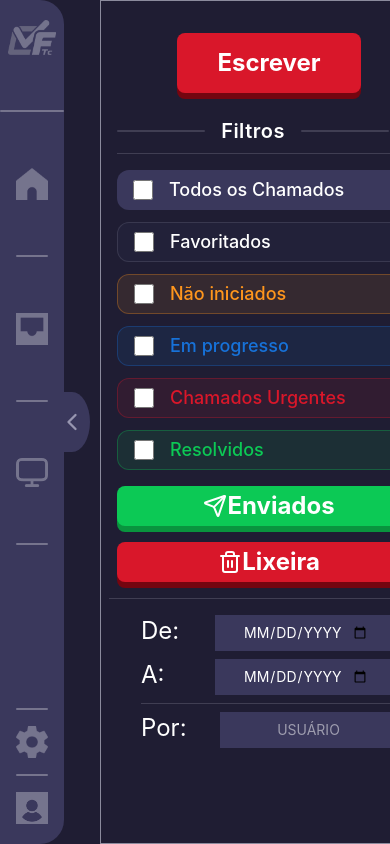
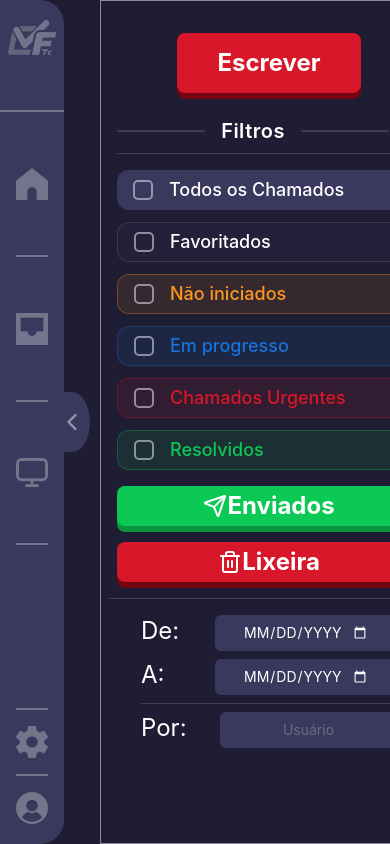
Before and after one commit to enzomlfiec/Fiec-Taskcall, a React (Vite) app in the folder src/frontend/: page /inbox in a window 390 px wide. Shown: the top 844 px of the page. Built offline with nearby package versions, Linux system fonts and the light colour scheme.

Commit message:
Feito a responsividade do Natan e também a tela de Usuario junto de estilização de checkbox

```diff
--- a/src/frontend/src/App.jsx
+++ b/src/frontend/src/App.jsx
@@ -18,7 +18,7 @@ function App() {
   const [collapsed, setCollapsed] = React.useState(false)
 
   return (
-    <>
+    <div className="scheme-dark">
       {
         <Routes>
 
@@ -65,7 +65,7 @@ function App() {
         </Routes>
       }
 
-    </>
+    </div>
   );
 }
 export default App;
--- a/src/frontend/src/components/Chamado/Inbox/Filtros.jsx
+++ b/src/frontend/src/components/Chamado/Inbox/Filtros.jsx
@@ -13,28 +13,28 @@ const Filtros = ({ filtrosSelecionados, setFiltrosSelecionados }) => {
     { id: "resolvidos", label: "Resolvidos", corCheck: "sec-verde", bg: "bg-sec-verde/10 border border-sec-verde/30 text-sec-verde" },
   ];
 
-  function handleFiltros (id) {
+  function handleFiltros(id) {
     if (id === "todos") {
       setFiltrosSelecionados([]);
       return;
     }
-     if (filtrosSelecionados.includes(id)) {
+    if (filtrosSelecionados.includes(id)) {
       setFiltrosSelecionados(
         filtrosSelecionados.filter((filtro) => filtro !== id)
       )
-     } else {
+    } else {
       setFiltrosSelecionados([
         ...filtrosSelecionados,
         id
       ])
-     }
+    }
   }
 
   return (
     <div className="w-full flex flex-col px-4 text-pri">
 
       {/*Abrir e fechar o Filtro*/}
-      <button  onClick={() => setAberto(!aberto)}  className="w-full flex items-center justify-between py-2 mb-4 border-b border-borda/30 cursor-pointer hover:opacity-80 transition-opacity">
+      <button onClick={() => setAberto(!aberto)} className="w-full flex items-center justify-between py-2 mb-4 border-b border-borda/30 cursor-pointer hover:opacity-80 transition-opacity">
 
         <div className="flex-1 h-0.5 bg-borda/30 rounded-2xl"></div>
 
@@ -69,10 +69,10 @@ const Filtros = ({ filtrosSelecionados, setFiltrosSelecionados }) => {
               type="checkbox"
               checked={
                 item.id === "todos"
-                ? filtrosSelecionados.lenght === 0 : filtrosSelecionados.includes(item.id)
+                  ? filtrosSelecionados.lenght === 0 : filtrosSelecionados.includes(item.id)
               }
               onChange={() => handleFiltros(item.id)}
-              className="w-5 h-5 rounded border-borda/60 text-accent focus:ring-0 cursor-pointer stroke-sec-verde" />
+              className="w-5 h-5 border-2 checkbox rounded border-borda/60 text-accent focus:ring-0 cursor-pointer stroke-sec-verde" />
             {item.label}
           </label>
         ))}
--- a/src/frontend/src/components/SideBar.jsx
+++ b/src/frontend/src/components/SideBar.jsx
@@ -67,7 +67,7 @@ function SideBar({ collapsed, setCollapsed }) {
 
           <Link to="/configuracoes">
             <img
-              className="w-8 sm:w-10 opacity-30 hover:opacity-50 transition-opacity"
+              className=" w-8 sm:w-10 opacity-30 hover:opacity-50 transition-opacity"
               src={configuracao}
               alt="Ícone Configurações"
             />
@@ -77,7 +77,7 @@ function SideBar({ collapsed, setCollapsed }) {
 
           <Link to="/usuario">
             <img
-              className="w-8 sm:w-10 opacity-30 hover:opacity-50 transition-opacity"
+              className="rounded-full w-8 sm:w-10 opacity-30 hover:opacity-50 transition-opacity"
               src={perfil}
               alt="Ícone Usuário"
             />
--- a/src/frontend/src/components/Usuario/InfoUsuario.jsx
+++ b/src/frontend/src/components/Usuario/InfoUsuario.jsx
@@ -131,35 +131,34 @@ function InfoUsuario({ collapsed, setCollapsed }) {
                         type="button"
                         className="group w-full flex items-center  justify-between gap-5 mt-5 p-5 text-left bg-fundo-medio/80 border-2 border-borda/30 rounded-3xl text-pri cursor-pointer transition-all duration-300 hover:brightness-125 hover:border-borda/60"
                     >
+                        <Link to="/configuracoes">
                             <div className="flex flex-row gap-5">
 
                                 <div className="flex items-center justify-center w-12 h-12 shrink-0 rounded-xl bg-accent transition-all duration-300 group-hover:opacity-50">
                                     <Settings className="w-7 h-7 transition-transform duration-300 group-hover:rotate-90" />
                                 </div>
-                            <Link to="/configuracoes">
                                 <div className="flex flex-col flex-1">
                                     <span className="text-lg font-bold">Configurações</span>
                                     <span className="text-sec text-sm">
                                         Ajuste suas configurações de conta e sistema.
                                     </span>
                                 </div>
+                            </div>
                         </Link>
-                        </div>
                         <ChevronRight className="w-7 h-7 text-borda transition-all duration-300 group-hover:text-pri group-hover:translate-x-1" />
                     </button>
                 </main>
-            </div>
+            </div >
             <div
                 id="floatingWindowUserImage"
-                className={`fixed inset-0 z-50 flex items-center justify-center bg-black/50 transition-[opacity,backdrop-filter] duration-500 ${
-                    floating ? "opacity-100 pointer-events-auto backdrop-blur-[3px]" : "pointer-events-none opacity-0"
+                className={`fixed inset-0 z-50 flex items-center justify-center bg-black/50 transition-[opacity,backdrop-filter] duration-500 ${floating ? "opacity-100 pointer-events-auto backdrop-blur-[3px]" : "pointer-events-none opacity-0"
                     }`}
                 onClick={() => setFloating(false)}
             >
                 <div className="flex flex-col items-end">
                     <button
                         type="button"
-                        className="mb-2 flex items-center justify-center w-8 h-8 rounded-full bg-fundo-razo/50 text-white hover:brightness-150 cursor-pointer"
+                        className="mb-2 relative left-10 flex items-center justify-center w-8 h-8 rounded-full bg-fundo-razo/50 text-white hover:brightness-150 cursor-pointer"
                         onClick={() => setFloating(false)}
                         aria-label="Fechar imagem do perfil"
                     >
--- a/src/frontend/src/main.jsx
+++ b/src/frontend/src/main.jsx
@@ -9,7 +9,7 @@ import React from "react";
 createRoot(document.getElementById('root')).render(
   <StrictMode>
     <BrowserRouter>
-    <App />
+      <App/>
     </BrowserRouter>
   </StrictMode>,
 )
--- a/src/frontend/src/pages/Inbox.jsx
+++ b/src/frontend/src/pages/Inbox.jsx
@@ -174,7 +174,7 @@ const Inbox = ({ collapsed, setCollapsed }) => {
 
                             <input
                                 id="dataDe"
-                                className="flex uppercase text-sm p-2 pr-7 pl-7 justify-between text-pri bg-fundo-razo"
+                                className="flex rounded-md uppercase text-sm p-2 pr-7 pl-7 justify-between text-pri bg-fundo-razo"
                                 type="date"
                                 value={dataDe}
                                 onChange={(e) => setDataDe(e.target.value)}
@@ -188,7 +188,7 @@ const Inbox = ({ collapsed, setCollapsed }) => {
 
                             <input
                                 id="dataA"
-                                className="flex uppercase text-sm p-2 pr-7 pl-7 justify-between text-pri bg-fundo-razo"
+                                className="flex rounded-md uppercase text-sm p-2 pr-7 pl-7 justify-between text-pri bg-fundo-razo"
                                 type="date"
                                 value={dataA}
                                 onChange={(e) => setDataA(e.target.value)}
@@ -204,7 +204,7 @@ const Inbox = ({ collapsed, setCollapsed }) => {
 
                             <input
                                 id="userPor"
-                                className="flex w-44.25 text-center uppercase text-sm p-2 pr-7 pl-7 justify-between text-pri bg-fundo-razo"
+                                className="flex rounded-md placeholder-white/25 w-44.25 text-center  text-sm p-2 pr-7 pl-7 justify-between text-pri bg-fundo-razo"
                                 type="text"
                                 placeholder="Usuário"
                                 value={usuario}
--- a/src/frontend/src/pages/TelaPrincipal.jsx
+++ b/src/frontend/src/pages/TelaPrincipal.jsx
@@ -77,7 +77,7 @@ const TelaPrincipal = ({ collapsed, setCollapsed }) => {
                         </div>
 
                         <div className="relative w-full flex flex-col items-center">
-                            <div className=" relative w-full h-[420px] sm:h-115 md:h-[500px] lg:h-[30vw] lg:max-h-[500px] overflow-hidden ">
+                            <div className=" relative w-full h-105 sm:h-115 md:h-125 lg:h-[30vw] lg:max-h-125 overflow-hidden ">
                                 <div draggable={false} className="select-none flex flex-col gap-3 w-full pointer-events-none">
                                     {
                                         Array.from({ length: 12 }).map((_, index) => (
@@ -95,7 +95,7 @@ const TelaPrincipal = ({ collapsed, setCollapsed }) => {
 
                             <button
                                 onClick={() => navigate("/inbox")}
-                                className=" text-pri botao bg-accent w-32 pt-2 pb-5 text-center transition-all hover:brightness-70 duration-500 mt-[-35px]  z-10 "
+                                className=" text-pri botao bg-accent w-32 pt-2 pb-5 text-center transition-all hover:brightness-70 duration-500 -mt-8.75  z-10 "
                             >
                                 Ver tudo
                             </button>
--- a/src/frontend/style.css
+++ b/src/frontend/style.css
@@ -105,3 +105,17 @@
     background: var(--color-pri);
     opacity: 100%;
 }
+
+.checkbox {
+    appearance: none;
+    border-color: var(--color-borda);
+    border-radius: 25%;
+    background-color: transparent;
+    cursor: pointer;
+    flex-shrink: 0;
+}
+
+.checkbox:checked {
+    background-color: var(--color-pri);
+    border-color: var(--color-pri);
+}
```
Lines whose indentation alone changed are shown as unchanged.
